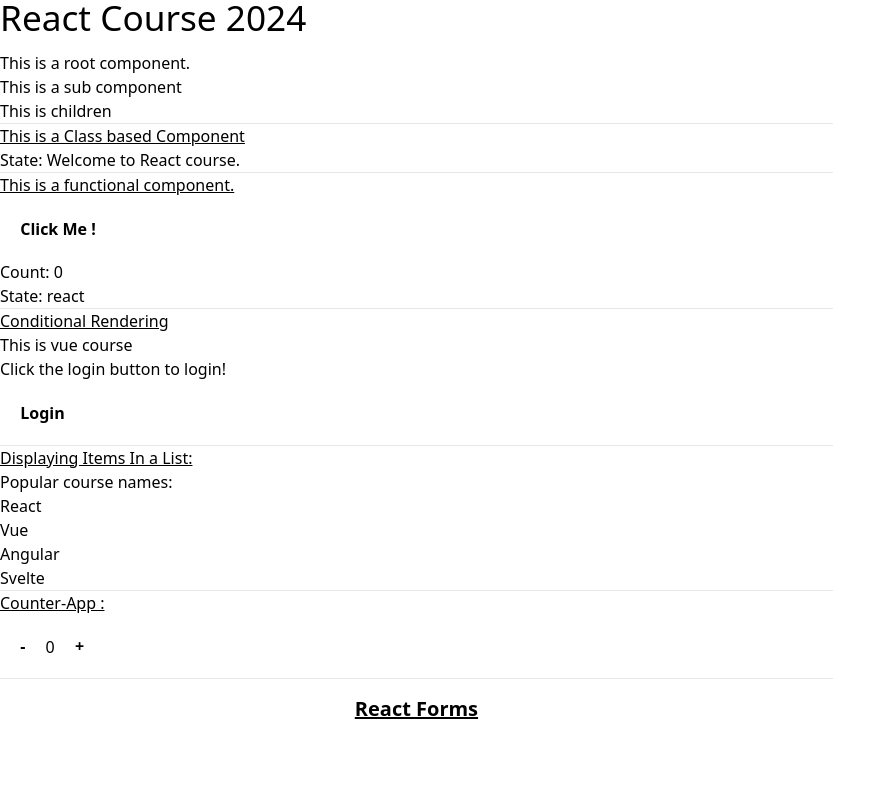
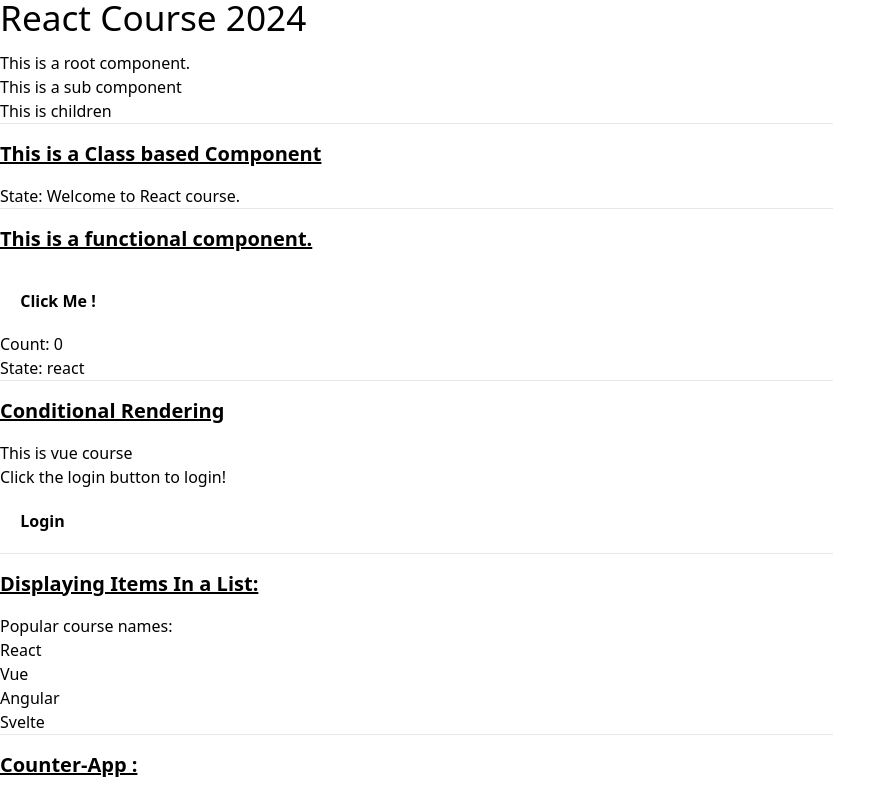
Before and after one commit to NjauSamuel/React_Blog_Project, a React (Vite) app: page / in a window 1280 px wide. Shown: the top 800 px of the page, without its empty margins (0-896 px from the left). Built offline with nearby package versions, Linux system fonts and the light colour scheme.

Commit message:
Made some minor UI improvements.

```diff
--- a/src/components/ClassBasedComponent.jsx
+++ b/src/components/ClassBasedComponent.jsx
@@ -24,7 +24,7 @@ class ClassBasedComponent extends React.Component{
         return (
             <div className="pt-2">
                 <hr />
-                <p className="py-4"><u>This is a Class based Component</u></p>
+                <h2><u>This is a Class based Component</u></h2>
 
                 <p>State: Welcome to {this.state.course} course. </p>
             </div>
--- a/src/components/ConditionalRendering.jsx
+++ b/src/components/ConditionalRendering.jsx
@@ -14,7 +14,7 @@ const ConditionalRendering = () => {
     return (
         <div className="pt-2">
             <hr />
-            <p className="pt-3 pb-2 "><u>Conditional Rendering</u></p>
+            <h2><u>Conditional Rendering</u></h2>
             {/* expression ? true-statement : false-statement */}
             {course === "react" ? (<p>This is react course</p>) : course === "vue" ? (<p>This is vue course</p>) : null}
 
--- a/src/components/CounterApp.jsx
+++ b/src/components/CounterApp.jsx
@@ -15,7 +15,7 @@ const CounterApp = () => {
         <div className="pt-2">
             <hr />
 
-            <p className="py-3"><u>Counter-App : </u></p>
+            <h2><u>Counter-App : </u></h2>
 
             {counter > 0 ? <button onClick={handleSubtract} className="bg-slate-50">-</button> :  <button className="bg-slate-50">-</button>}
             <span className="mx-1">{counter}</span>
--- a/src/components/FunctionalComponent.jsx
+++ b/src/components/FunctionalComponent.jsx
@@ -16,7 +16,7 @@ const FunctionalComponent = () => {
     return(
         <div className="pt-2">
             <hr />
-            <p className="pt-4 pb-2"><u>This is a functional component. </u></p>
+            <h2><u>This is a functional component. </u></h2>
 
             <button type="button" onClick={() => handleClick("vue")} className="bg-blue-500 hover:bg-blue-700 text-white" >Click Me !</button>
 
--- a/src/components/List.jsx
+++ b/src/components/List.jsx
@@ -11,7 +11,7 @@ const List = () => {
         <div className="pt-2">
             <hr/>
 
-            <p className="py-2"><u>Displaying Items In a List: </u></p>
+            <h2><u>Displaying Items In a List: </u></h2>
 
             <p >Popular course names: </p>
 
```
